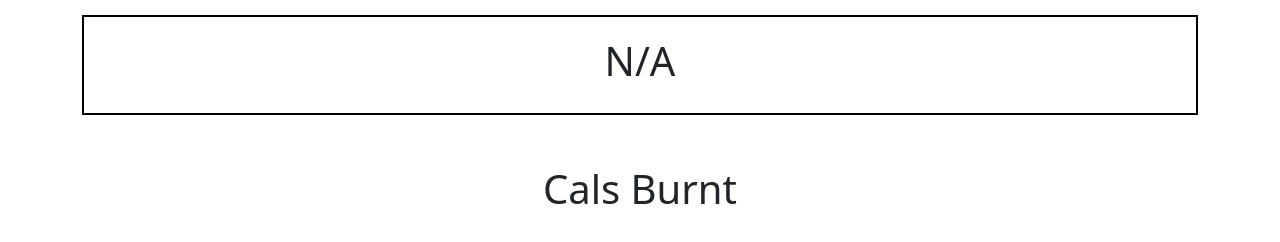
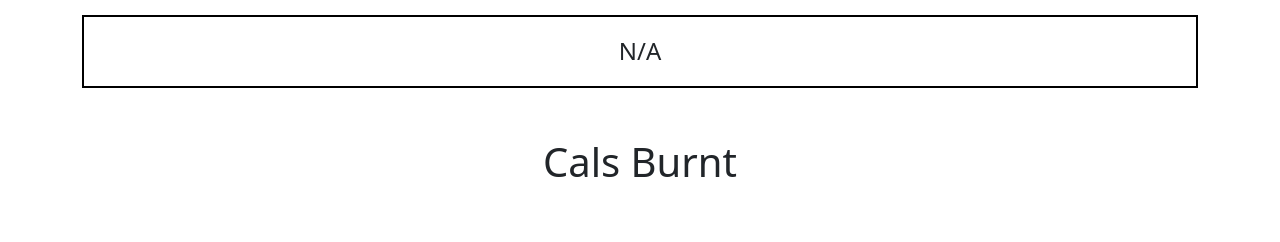
Before and after one commit to TempeHS/2024SDD-Rayan-AeroFit, a plain HTML site: page home.html in a window 1280 px wide. Shown: the part 160-402 px from the top of the page. Drawn offline with nearby package versions, Linux system fonts and the light colour scheme.

Commit message:
Changed font size of N/A placeholder

```diff
--- a/home.html
+++ b/home.html
@@ -16,6 +16,10 @@
   padding: 20px;
   margin: 10px 0;
   text-align: center;
+}
+.na-text {
+  font-size: 24px;
+  margin: 0;
 }
     </style>
 </head>
```
